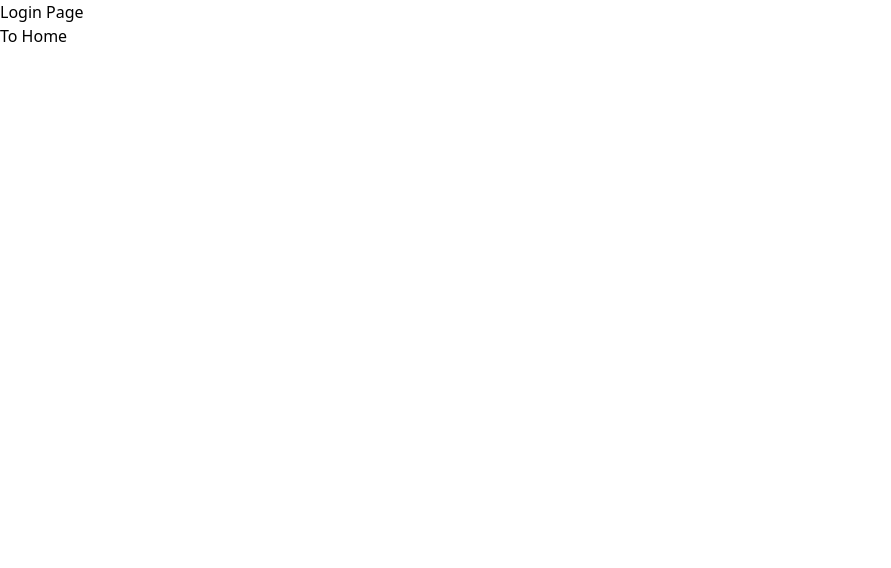
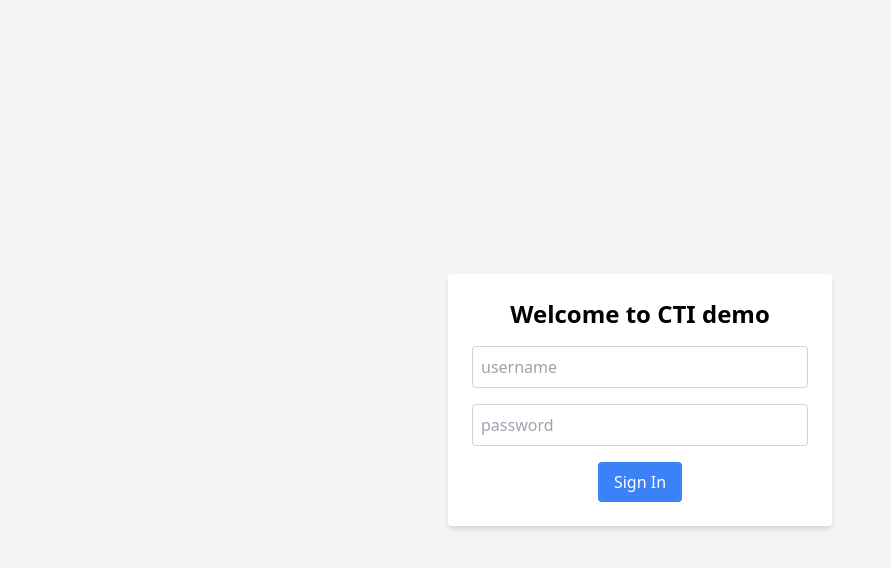
Before and after one commit to Arbin-com/Fastapi-Demo, a React (Vite) app in the folder frontend/: page /login in a window 1280 px wide. Shown: the top 568 px of the page, without its empty margins (0-891 px from the left). Built offline with nearby package versions, Linux system fonts and the light colour scheme.

Commit message:
[feat]login page UI done.

```diff
--- a/frontend/src/api/index.ts
+++ b/frontend/src/api/index.ts
@@ -25,3 +25,8 @@ export const login = async (
   });
   return response.data;
 };
+
+export const logout = async (): Promise<void> => {
+  await axios.post(`${BASE_URL}/logout`);
+  localStorage.removeItem("token");
+};
--- a/frontend/src/components/InputField.tsx
+++ b/frontend/src/components/InputField.tsx
@@ -3,6 +3,7 @@ import React from "react";
 interface InputFieldProps {
   value: string;
   placeholder?: string;
+  type?: string;
   onChange: (value: string) => void;
 }
 
@@ -10,10 +11,11 @@ const InputField: React.FC<InputFieldProps> = ({
   value,
   placeholder,
   onChange,
+  type = "text",
 }) => {
   return (
     <input
-      type="text"
+      type={type}
       className="border border-gray-300 rounded p-2 w-full"
       value={value}
       onChange={(e) => onChange(e.target.value)}
--- a/frontend/src/pages/Home.tsx
+++ b/frontend/src/pages/Home.tsx
@@ -2,7 +2,8 @@ import React, { useState, useEffect } from "react";
 import Dropdown from "../components/Dropdown";
 import Button from "../components/Button";
 import InputField from "../components/InputField";
-import { fetchFiles, startProcess } from "../api";
+import { fetchFiles, startProcess, logout } from "../api";
+import { useNavigate } from "react-router";
 
 const Home: React.FC = () => {
   const [files, setFiles] = useState<string[]>([]);
@@ -10,6 +11,8 @@ const Home: React.FC = () => {
   const [channelId, setChannelId] = useState<string>("");
   const [result, setResult] = useState<string>("");
   const [loading, setLoading] = useState<boolean>(false);
+
+  const navigate = useNavigate();
 
   useEffect(() => {
     fetchFiles()
@@ -27,9 +30,28 @@ const Home: React.FC = () => {
       .catch((error) => console.error("Error start channel:", error));
   };
 
+  const handleLogout = async () => {
+    try {
+      //await logout();
+      navigate("/login");
+    } catch (error) {
+      console.error("Logout failed:", error);
+    }
+  };
+
   return (
-    <div className="flex flex-col items-center p-6">
-      <h1 className="text-2xl font-bold mb-4">CTI Demo</h1>
+    <div className="relative">
+      <div className="absolute top-0 right-0">
+        <button
+          onClick={handleLogout}
+          className="bg-gray-100 text-gray-700 px-4 py-2 mr-5 rounded-tl-lg border-b-2 border-gray-300 hover:bg-gray-200"
+        >
+          Sign out
+        </button>
+      </div>
+
+      <div className="mt-5 flex flex-col items-center p-6">
+        <h1 className="text-2xl font-bold mb-4 mt-5">CTI Demo</h1>
         <div className="mb-4 w-full max-w-lg">
           <label>Choose schedule file:</label>
           <Dropdown
@@ -57,6 +79,7 @@ const Home: React.FC = () => {
           <span className="text-gray-500">Placeholder for future drawing</span>
         </div>
       </div>
+    </div>
   );
 };
 
--- a/frontend/src/pages/LoginPage.tsx
+++ b/frontend/src/pages/LoginPage.tsx
@@ -1,13 +1,51 @@
 import React, { useState } from "react";
 import { useNavigate } from "react-router";
+import { login } from "../api";
+import { logout } from "../api";
+import InputField from "../components/InputField";
+import Button from "../components/Button";
 
 const LoginPage: React.FC = () => {
+  const [username, setUsername] = useState("");
+  const [password, setPassword] = useState("");
+  const [error, setError] = useState("");
   const navigate = useNavigate();
 
+  const handleLogin = async () => {
+    try {
+      // const token = await login(username, password);
+      // localStorage.setItem("token", token);
+      navigate("/home");
+    } catch (err) {
+      setError("please check your username and password");
+    }
+  };
+
   return (
-    <div>
-      <h1>Login Page</h1>
-      <button onClick={() => navigate("/home")}>To Home</button>
+    <div className="flex flex-col items-center justify-center h-screen bg-gray-100">
+      <div className="bg-white p-6 rounded shadow-md w-96 flex flex-col items-center justify-center">
+        <h1 className="text-2xl font-bold mb-4 text-center">
+          Welcome to CTI demo
+        </h1>
+
+        <div className="mb-4 w-full">
+          <InputField
+            value={username}
+            onChange={setUsername}
+            placeholder="username"
+          />
+        </div>
+
+        <div className="mb-4 w-full">
+          <InputField
+            type="password"
+            value={password}
+            onChange={setPassword}
+            placeholder="password"
+          />
+        </div>
+        <Button onClick={handleLogin} label="Sign In" />
+      </div>
     </div>
   );
 };
```
Lines whose indentation alone changed are shown as unchanged.
